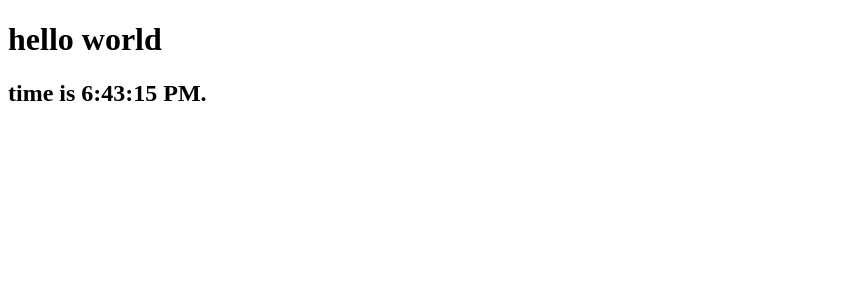
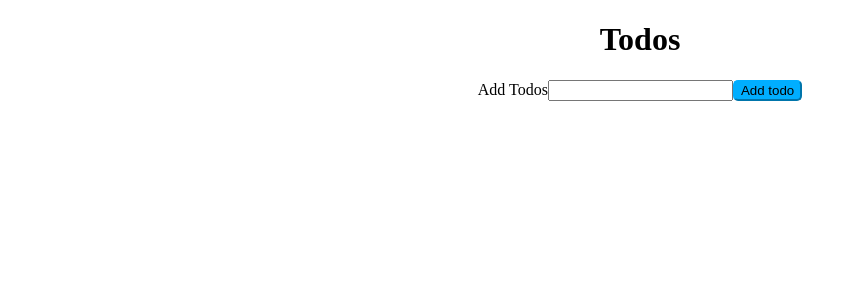
Before and after one commit to Libo99/Learning-React, a React (Create React App) app in the folder todo-app/: page / in a window 1280 px wide. Shown: the top 300 px of the page, without its empty margins (0-857 px from the left). Built offline with nearby package versions, Linux system fonts and the light colour scheme.

Commit message:
setup for todo

```diff
--- a/todo-app/src/App.js
+++ b/todo-app/src/App.js
@@ -1,23 +1,16 @@
 import React from "react";
-import DateTime from './Datetime' ;
-
-
+import Form from './Components/Form'
 
 
 function App() {
-  const element = (
-    <div>
-      <h1>hello world</h1>
-    </div>
-  );
-
   return (
     <div className="App">
-    {element}
-    <DateTime/>
-    </div>
-
-  )
+      <header>
+        <h1>Todos</h1>
+      </header>
+        <Form/>
+      </div>
+  );
 }
 
 export default App;
--- /dev/null
+++ b/todo-app/src/Components/Form.js
@@ -0,0 +1,19 @@
+import { useState } from "react";
+import React from 'react';
+
+
+const Form = () => {
+
+const [todo, setTodo] = useState([]);
+
+    return(
+        <form>
+            <label htmlFor="todo-name">Add Todos</label>
+            <input type="text" name="todo-name"/>
+            <button onClick={() => setTodo()}>Add todo</button>
+        </form>
+    )
+}
+
+
+export default Form;
--- a/todo-app/src/Datetime.js
+++ /dev/null
@@ -1,23 +0,0 @@
-import React, {useState, useEffect} from 'react'
-
-
-
-const DateTime = () => {
-  const [date, setdate] = useState(new Date());
-
-  useEffect(() => {
-    const timer = setInterval(() => setdate(new Date()), 1000);
-
-    return function clean() {
-      clearInterval(timer);
-    };
-  });
-
-  return (
-    <div>
-      <h2>time is {date.toLocaleTimeString()}.</h2>
-    </div>
-  );
-};
-
-export default DateTime;
--- /dev/null
+++ b/todo-app/src/Index.css
@@ -0,0 +1,14 @@
+h1{
+    text-align: center;
+}
+form{
+    display: flex;
+    justify-content: center;
+    align-items: center;
+
+}
+button{
+    background-color: rgb(0, 174, 255);
+    border-radius: 5px;
+    border-color:  rgb(0, 174, 255);
+}
--- a/todo-app/src/index.js
+++ b/todo-app/src/index.js
@@ -1,6 +1,7 @@
 import React from 'react';
 import ReactDOM from 'react-dom';
 import App from './App';
+import './Index.css'
 import reportWebVitals from './reportWebVitals';
 
 ReactDOM.render(
```
Also changed, not shown: 1 other file (tests, documents, lock files or other folders).
